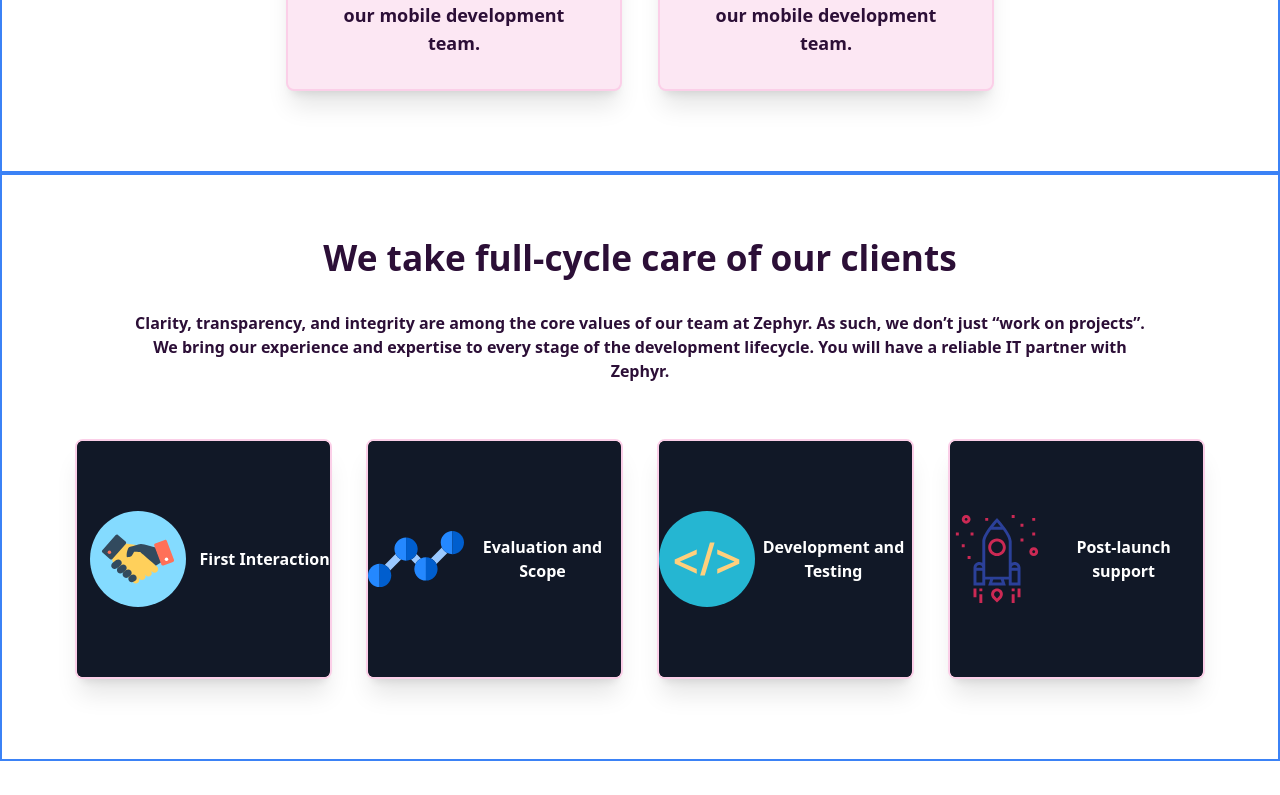
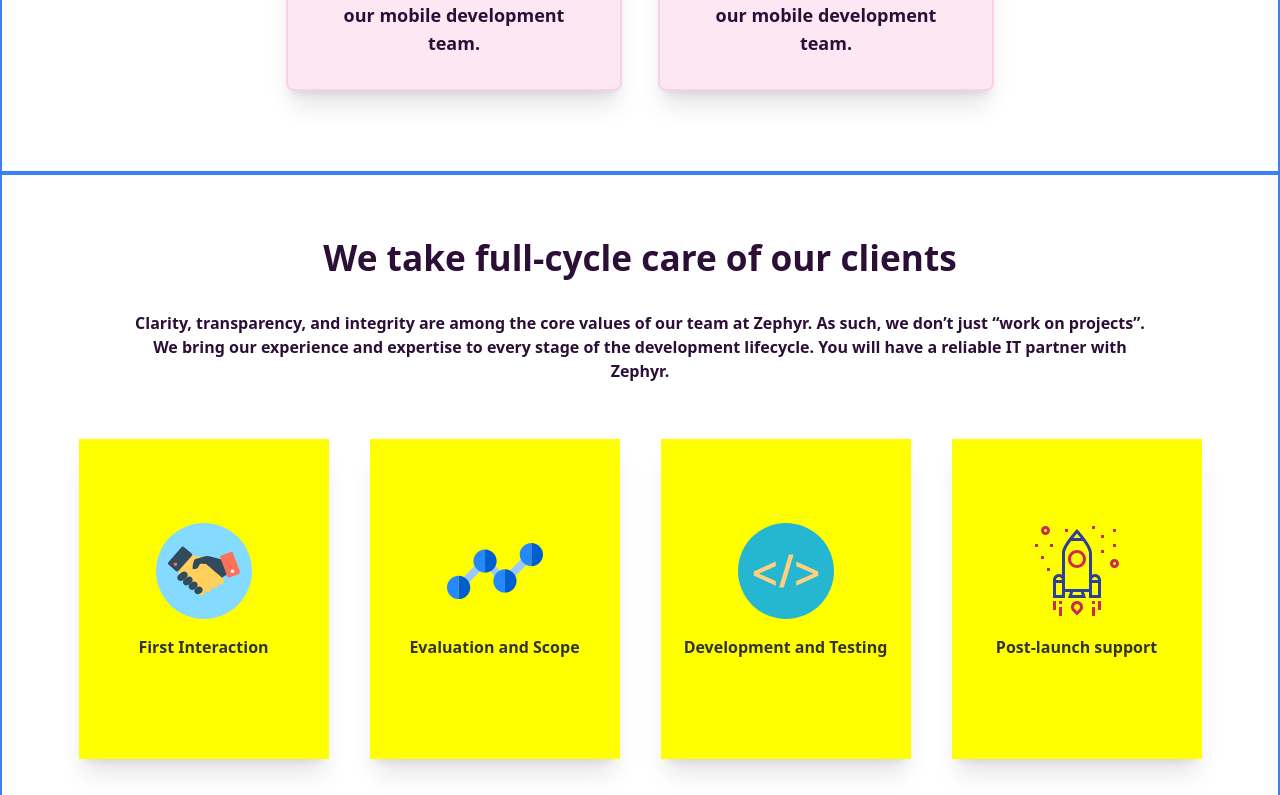
Before and after one commit to jdx-code/zs-react, a React (Create React App) app: page / in a window 1280 px wide. Shown: the part 2002-2797 px from the top of the page. Built offline with nearby package versions, Linux system fonts and the light colour scheme.

Commit message:
card flipping modified with vanilla css

```diff
--- a/src/components/BackOfCard.jsx
+++ b/src/components/BackOfCard.jsx
@@ -2,7 +2,8 @@ import React from "react";
 
 const BackOfCard = () => {
     return(
-        <div className="absolute inset-0 w-full h-full flex justify-center items-center bg-black transition-all z-10 card-back">
+        // <div className="absolute inset-0 w-full h-full flex justify-center items-center bg-[#1b0424] transition-all z-10 card-back">
+        <div className="flex justify-center items-center card-back">
             <p>Lorem ipsum dolor, sit amet consectetur adipisicing elit. Reprehenderit, dignissimos!</p>
         </div>
     );
--- a/src/components/FrontOfCard.jsx
+++ b/src/components/FrontOfCard.jsx
@@ -2,9 +2,10 @@ import React from 'react';
 
 const FrontOfCard = (props) => {
     return(
-        <div className="absolute inset-0 w-full h-full flex justify-center items-center bg-gray-900 transition-all duration-100 delay-200 z-20 hover:opacity-0">
+        // <div className="absolute inset-0 w-full h-full flex flex-col justify-center items-center bg-pink-100 border-2 border-pink-200 text-[#2c0f37] transition-all z-20 hover:opacity-0 card-front">
+        <div className="flex flex-col justify-center items-center card-front">
             <img className='w-24 mx-auto' src={props.src}/>
-            <p>{props.para}</p>
+            <p className='p-4'>{props.para}</p>
         </div>
     );
 }
--- a/src/components/Navbar.jsx
+++ b/src/components/Navbar.jsx
@@ -11,7 +11,7 @@ const Navbar = () =>{
 
     return(
         <div className="flex justify-between items-center h-24 max-w-[1240px] mx-auto px-4 text-white">
-            <h1 className="w-full text-green-100 text-lg font-bold uppercase m-4">Zephyr Solutions</h1>
+            <h1 className="w-full text-green-100 text-lg font-bold uppercase m-4">WEB STUDIO</h1>
             <ul className="hidden md:flex">
                 <li className="p-4">Home</li>
                 <li className="p-4">About</li>
--- a/src/components/ProcessCard.jsx
+++ b/src/components/ProcessCard.jsx
@@ -4,14 +4,14 @@ import BackOfCard from "./BackOfCard";
 
 const ProcessCard = (props) => {
     return (
-        // <div className='w-full max-w-[85%] bg-pink-100 border-2 border-pink-200 p-12 text-center font-black rounded-lg shadow-xl md:max-w-[99%] md:col-span-2 lg:col-span-1'>
-        //     <img className='w-24 mx-auto' src={props.src}/>
-        //     <p>{props.para}</p>
-        // </div>
-        <div className="relative w-full max-w-[85%] h-60 bg-pink-100 border-2 border-pink-200 p-12 text-center font-black rounded-lg shadow-xl md:max-w-[99%] md:col-span-2 lg:col-span-1 text-white overflow-hidden cursor-pointer transition-all duration-700 card">
-            <FrontOfCard src={props.src} para={props.para}/>
-            <BackOfCard />
+        <div className="mainContainer">
+            {/* <div className="card w-full max-w-[85%] h-60 p-12 text-center font-black rounded-lg shadow-xl md:max-w-[99%] md:col-span-2 lg:col-span-1 text-white overflow-hidden cursor-pointer transition-all duration-700"> */}
+            <div className="card text-center font-black rounded-lg shadow-xl md:col-span-2 lg:col-span-1">
+                <FrontOfCard src={props.src} para={props.para}/>
+                <BackOfCard />
+            </div>
         </div>
+
     )
 }
 
--- a/src/index.css
+++ b/src/index.css
@@ -14,13 +14,37 @@ body{
   position: relative;
 }
 
+/* ============ flip hover styles ============ */
 
-/* ============ flip hover styles ============ */
+.mainContainer{
+  position: relative;
+  width: 250px;
+  height: 320px;
+}
+.card{
+  position: absolute;
+  width: 100%;
+  height: 100%;
+  transform-style: preserve-3d;
+  transition: all 3s ease;
+}
+.card-front {
+  position: absolute;
+  width: 100%;
+  height: 100%;
+  backface-visibility: hidden;
+  background-color: yellow;
+  color: #333;
+}
+.card-back {
+  position: absolute;
+  width: 100%;
+  height: 100%;
+  backface-visibility: hidden;
+  background-color: blue;
+  color: #333;
+  transform: rotateY(180deg);
+}
 .card:hover {
   transform: rotateY(180deg);
-  transform-style: preserve-3d;
 }
-
-.card-back {
-  transform: rotateY(180deg);
-}
```
Also changed, not shown: src/components/OurProcess.jsx (line endings or trailing spaces).
